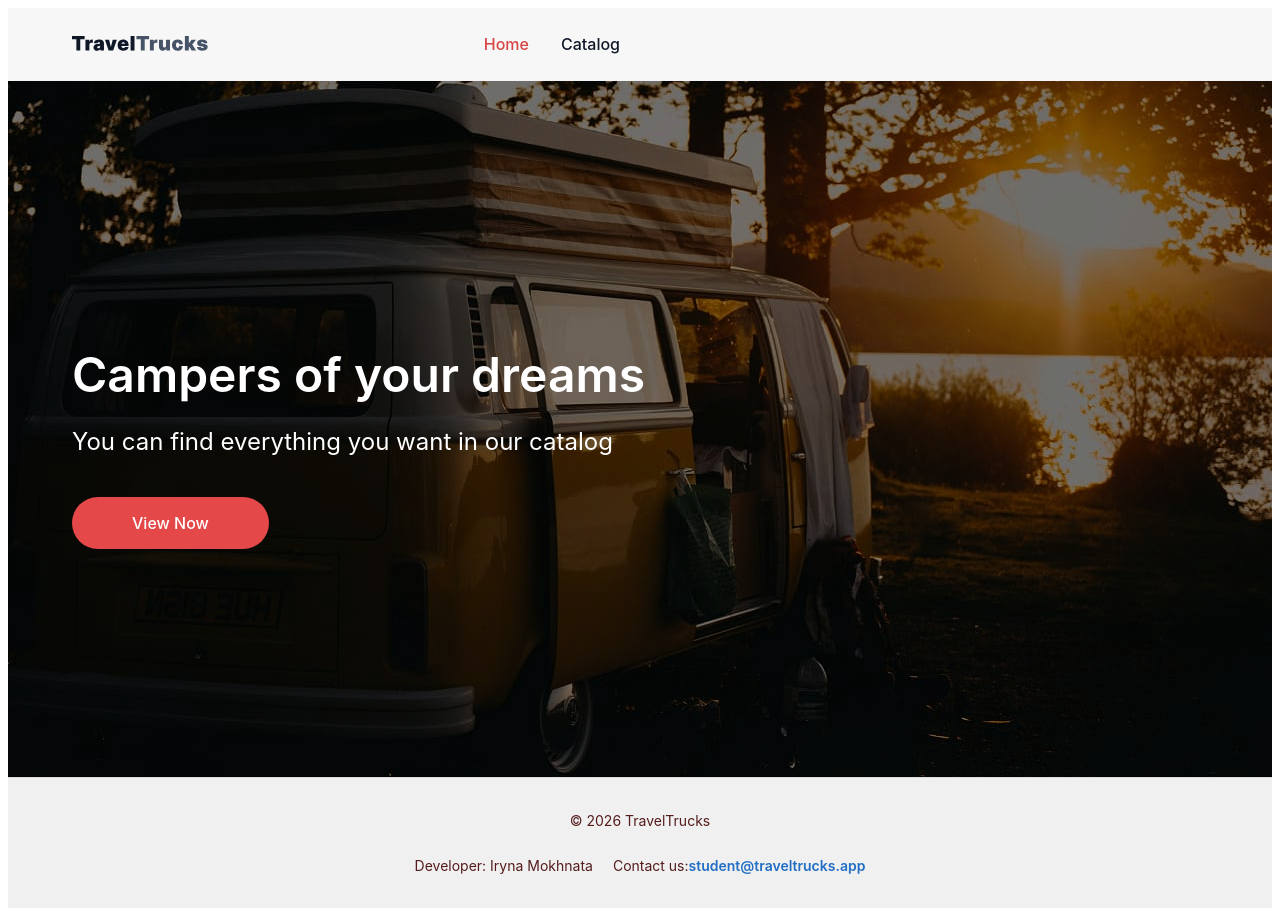
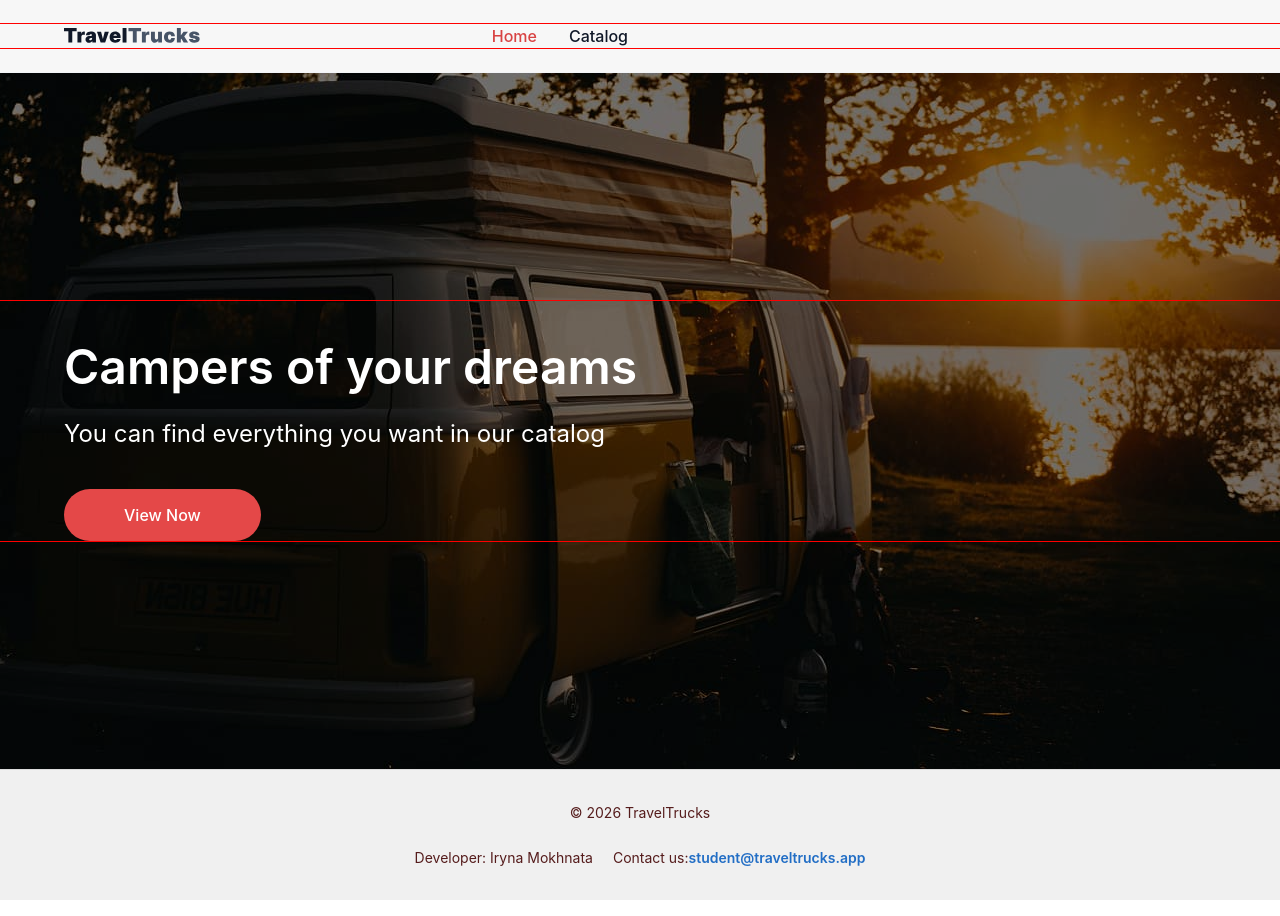
Before and after one commit to Iryna-M-html/TravelTrucks, a Next.js app: page / in a window 1280 px wide. Built offline with nearby package versions, Linux system fonts and the light colour scheme.

Commit message:
fixed style container

```diff
--- a/app/catalog/[id]/camperid.module.css
+++ b/app/catalog/[id]/camperid.module.css
@@ -71,9 +71,11 @@
   font-size: 24px;
   margin-top: 16px;
 }
+
 .content {
   margin-top: 60px;
 }
+
 .description {
   margin-top: 28px;
   font-weight: 400;
--- a/app/globals.css
+++ b/app/globals.css
@@ -16,13 +16,15 @@ body {
   background: var(--white);
   color: var(--main);
   font-family: var(--font-family);
+  margin: 0;
 }
 
 .container {
-  max-width: 1440px;
+  max-width: 1312;
   padding: 0 64px;
   margin: 0 auto;
   width: 100%;
+  outline: 1px solid red;
 }
 
 a {
--- a/app/layout.tsx
+++ b/app/layout.tsx
@@ -53,6 +53,7 @@ export default function RootLayout({
       <body className={roboto.variable}>
         <TanStackProvider>
           <Header />
+
           <main>
             {children}
             {modal}
```
